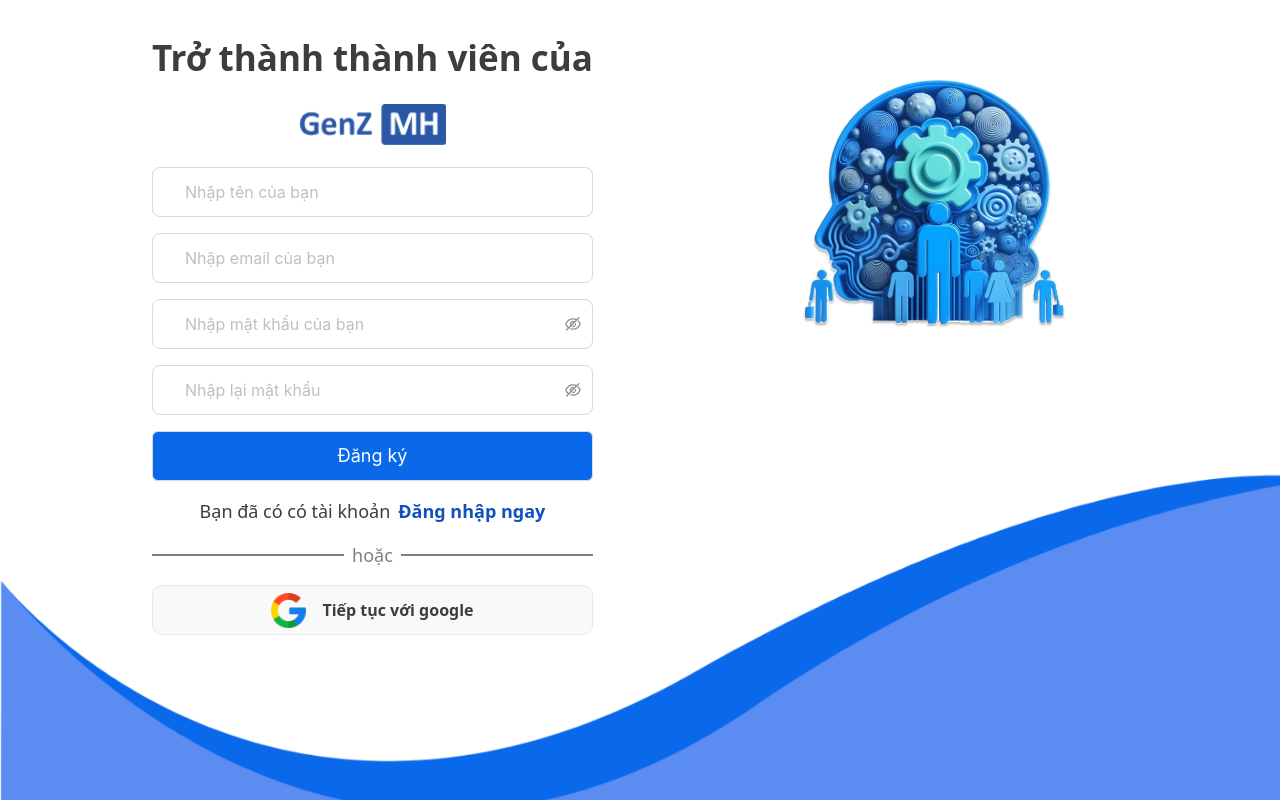
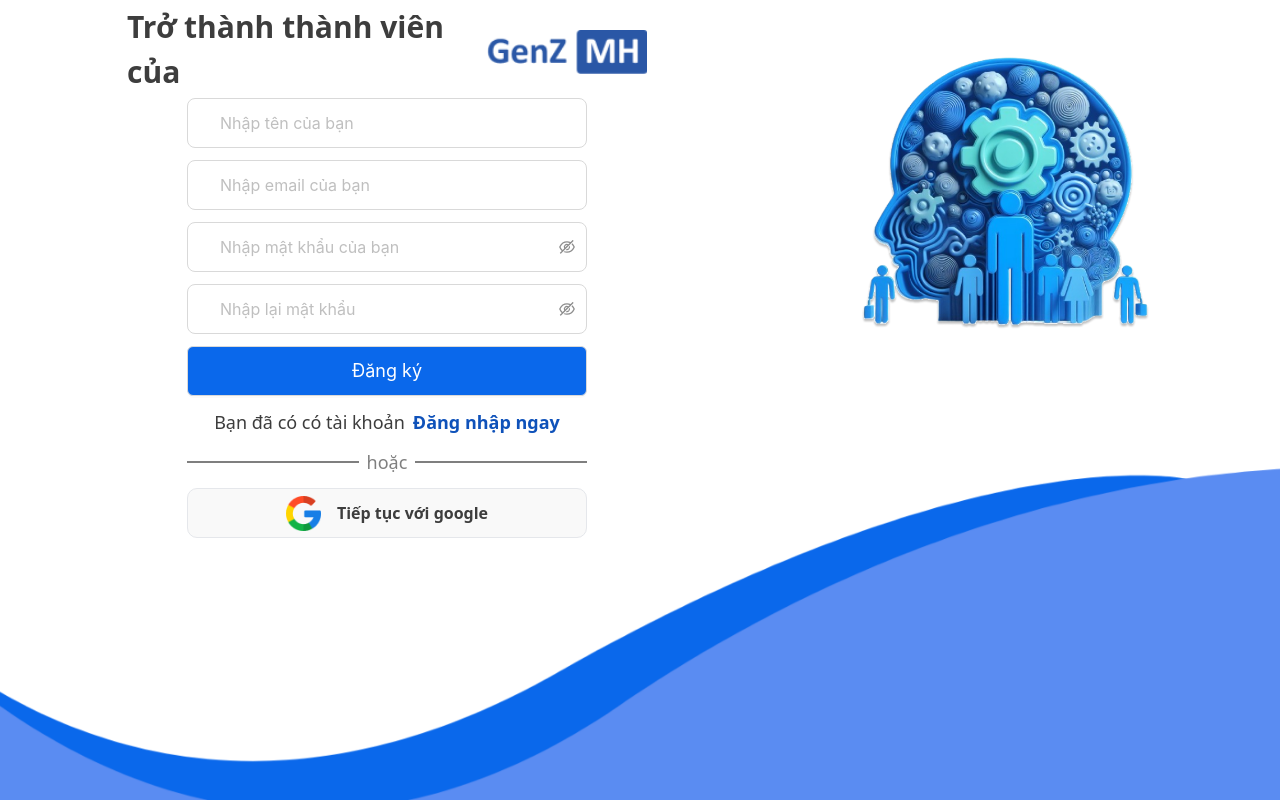
Before and after one commit to nguyenlehuuduy/FE-mental-heath, a Next.js app: page /register in a window 1280 px wide. Built offline with nearby package versions, Linux system fonts and the light colour scheme.

Commit message:
"new-fix-design-login-register"

```diff
--- a/components/FormLogin/index.tsx
+++ b/components/FormLogin/index.tsx
@@ -51,13 +51,13 @@
 
   const routes = useRouter();
   return (
-  <div className="max-w-[600px]">
-        <div className="flex flex-col justify-center md:p-8">
-          <div className="flex flex-col items-start">
-            <p className="text-[#3D3D3D] text-[35px] font-bold w-full hidden md:block">
+    <div className="max-w-[700px] w-full mx-auto mt-10 md:mt-0">
+      <div className="flex flex-col justify-center mx-auto md:p-1 ">
+        <div className="flex flex-row items-center">
+          <p className="text-[#3D3D3D] text-[30px] font-bold w-[350px] hidden md:block">
             {LB_WELCOME}
           </p>
-            <div className="relative aspect-video md:w-1/3 w-[150px] mx-auto">
+          <div className="relative aspect-video md:w-[160px] w-[160px] md:mt-2 mx-auto">
             <Image
               className="object-contain"
               alt="logo"
@@ -66,8 +66,8 @@
             />
           </div>
         </div>
-
-
+      </div>
+      <div className="flex flex-col justify-center w-full md:w-[400px] max-sm:max-w-[400px] mx-auto ">
         <form onSubmit={handleSubmit(onSubmit)}>
           <div className="flex flex-col gap-4">
             <InputControl
@@ -91,13 +91,13 @@
             </Button>
           </div>
         </form>
-        <p className="md:text-lg text-[#3D3D3D] text-center my-4">
+        <p className="md:text-lg text-[#3D3D3D] text-center my-3">
           {P_FORGOT_PASS}
           <span className="text-[#0F52BA] font-bold cursor-pointer ml-2">
             {L_FORGOT_PASS}
           </span>
         </p>
-        <div className="flex flex-row justify-center items-center gap-2 mb-4">
+        <div className="flex flex-row justify-center items-center gap-2 mb-3">
           <div className="w-full h-[1px] border border-[#00000080]"></div>
           <p className="md:text-lg text-[#00000080] text-center">{LB_OR}</p>
           <div className="w-full h-[1px] border border-[#00000080]"></div>
--- a/components/FormRegister/index.tsx
+++ b/components/FormRegister/index.tsx
@@ -60,13 +60,13 @@
 
   const routes = useRouter();
   return (
-    <div className="max-w-[600px]">
-        <div className="flex flex-col justify-center md:p-8">
-          <div className="flex flex-col items-start">
-            <p className="text-[#3D3D3D] text-[35px] font-bold w-full hidden md:block">
+    <div className="max-w-[700px] h-full mx-auto mt-10 md:mt-0 ">
+      <div className="flex flex-col justify-center mx-auto">
+        <div className="flex flex-row items-center">
+          <p className="text-[#3D3D3D] text-[30px] font-bold w-[360px] hidden md:block">
             {LB_WELCOME_REGISTER}
           </p>
-            <div className="relative aspect-video md:w-1/3 w-[150px] mx-auto">
+          <div className="relative aspect-video md:w-[160px] w-[160px] mt-2 mx-auto">
             <Image
               className="object-contain"
               alt="logo"
@@ -75,9 +75,10 @@
             />
           </div>
         </div>
-
+      </div>
+      <div className="flex flex-col justify-center w-full md:w-[400px] max-sm:max-w-[400px] mx-auto ">
         <form onSubmit={handleSubmit(onSubmit)}>
-            <div className="flex flex-col gap-4">
+          <div className="flex flex-col gap-3">
             <InputControl
               control={control}
               name="name"
@@ -112,7 +113,7 @@
             </Button>
           </div>
         </form>
-        <p className="md:text-lg text-[#3D3D3D] text-center my-4">
+        <p className="md:text-lg text-[#3D3D3D] text-center my-3">
           {LB_ALERT_ACCOUNT_LOGIN_YET}
           <span
             className="md:text-[#0F52BA] font-bold cursor-pointer ml-2"
@@ -123,7 +124,7 @@
             {L_LOGIN}
           </span>
         </p>
-        <div className="flex flex-row justify-center items-center gap-2 mb-4">
+        <div className="flex flex-row justify-center items-center gap-2 mb-3">
           <div className="w-full h-[1px] border border-[#00000080]"></div>
           <p className="md:text-lg text-[#00000080] text-center">{LB_OR}</p>
           <div className="w-full h-[1px] border border-[#00000080]"></div>
--- a/src/app/(auth)/layout.tsx
+++ b/src/app/(auth)/layout.tsx
@@ -15,8 +15,10 @@
       <head>
         <meta name="viewport" content="width=device-width, initial-scale=1.0" />
       </head>
-      <body className="relative bg-white w-full h-screen mx-auto bg-[url('/waves.png')] bg-cover">
-        {children}
+      <body className="relative bg-white w-full h-screen mx-auto bg-[url('/waves.png')] lg:bg-cover lg:bg-no-repeat lg:bg-bottom ">
+        <div className="content">
+          {children}
+        </div>
       </body>
     </html>
   );
--- a/src/app/(auth)/login/page.tsx
+++ b/src/app/(auth)/login/page.tsx
@@ -7,16 +7,16 @@
 export default function Login() {
 
   return (
-    <div className="max-w-[1440px] h-full md:px-10 px-3 flex flex-row justify-center mx-auto">
-      <div className="md:ml-20">
+    <div className="max-w-[1440px] w-full h-full md:px-6 px-3 flex flex-row justify-center">
+      <div className="md:mx-auto">
         <FormLogin />
       </div>
-      <div className="md:mx-auto mt-4 md:mt-16">
+      <div className="md:mx-auto mt-10">
         <Image
           className="hidden md:block"
           src="/big_logo.png"
-          width={274}
-          height={274}
+          width={300}
+          height={300}
           alt="Logo"
           quality={100}
           />
--- a/src/app/(auth)/register/page.tsx
+++ b/src/app/(auth)/register/page.tsx
@@ -9,16 +9,16 @@
 );
 export default function Register() {
   return (
-    <div className="max-w-[1440px] h-full md:px-10 px-3 flex flex-row justify-center mx-auto">
-        <div className="md:ml-20">
+    <div className="max-w-[1440px] w-full h-full md:px-6 px-3 flex flex-row justify-center ">
+        <div className="md:mx-auto">
           <FormRegister />
         </div>
-        <div className="md:mx-auto mt-4 md:mt-16">
+        <div className="md:mx-auto mt-10">
           <Image
             className="hidden md:block"
             src="/big_logo.png"
-            width={274}
-            height={274}
+            width={300}
+            height={300}
             alt="Logo"
             quality={100}
           />
```
Lines whose indentation alone changed are shown as unchanged.
